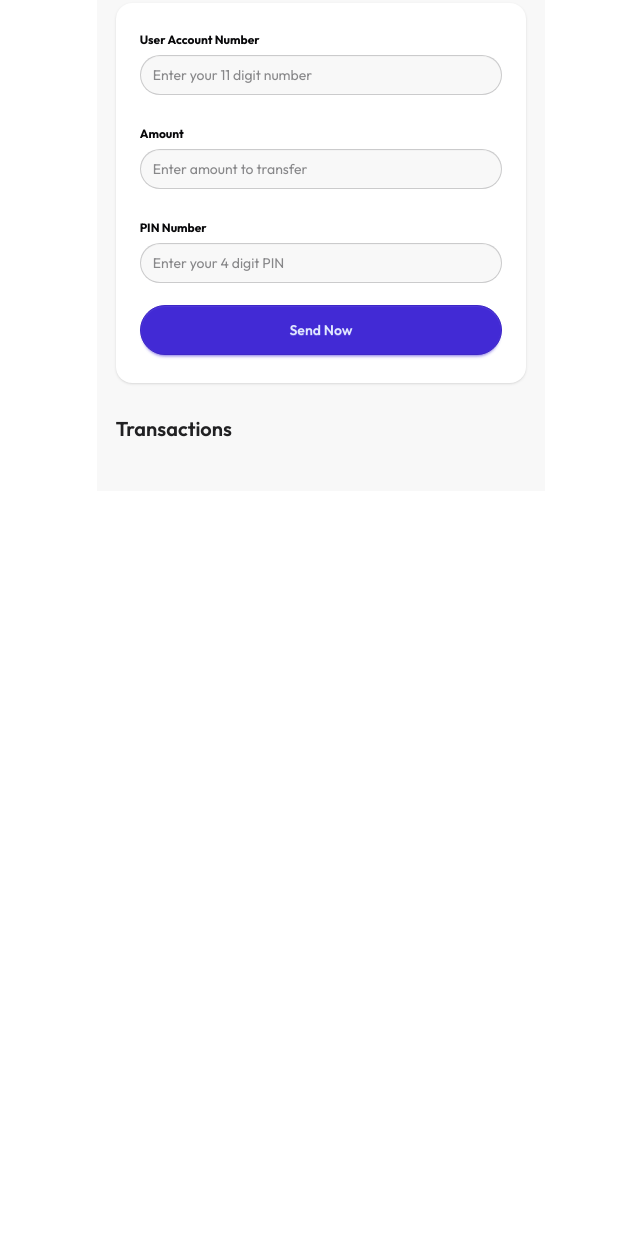
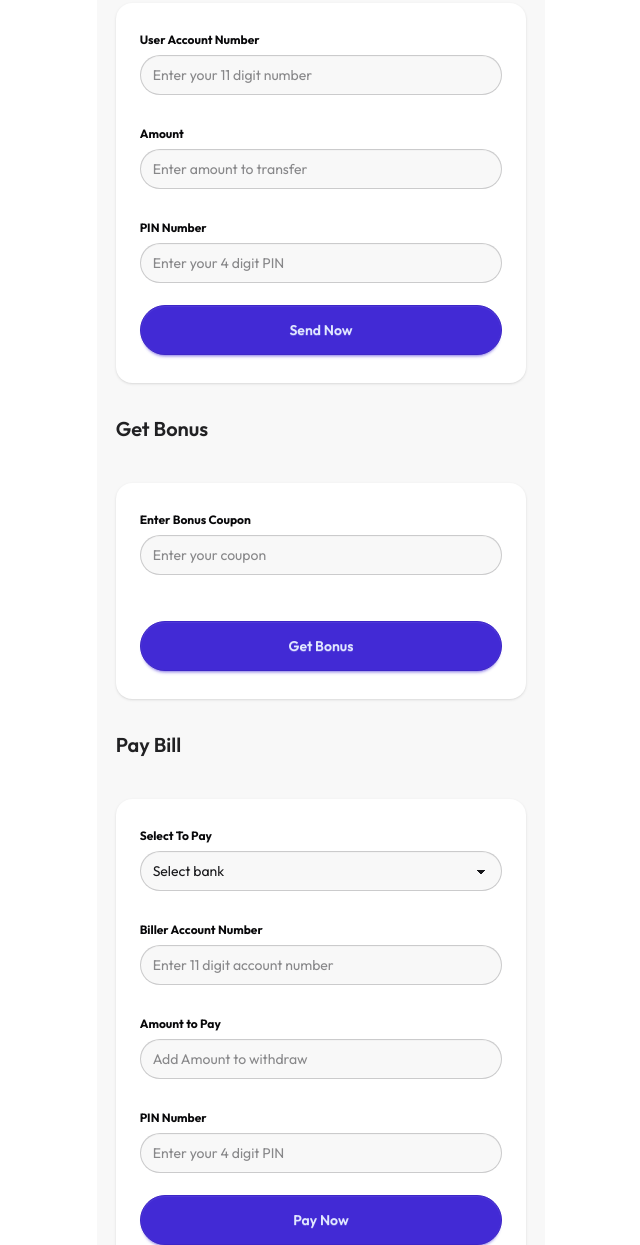
Before and after one commit to Saha-Ovi/payoo-mobile, a plain HTML site: page home.html in a window 1280 px wide. Shown: the part 1555-2800 px from the top of the page, without its empty margins (319-959 px from the left). Before the commit the page ends 2046 px from the top, so only its background shows below. Drawn offline with nearby package versions, Linux system fonts and the light colour scheme.

Commit message:
get bonus and functional

```diff
--- a/home.html
+++ b/home.html
@@ -95,7 +95,7 @@
             <img src="./assets/opt-3.png" alt="" />
             <p>Transfer Money</p>
           </button>
-          <button
+          <button onclick="showOnly('bonus-money')"
             class="btn btn-primary btn-soft flex-col h-full p-3 rounded-lg"
           >
             <img src="./assets/opt-4.png" alt="" />
@@ -130,7 +130,7 @@
                   id="add-money-bank"
                   class="select w-full rounded-full bg-base-200"
                 >
-                  <option disabled selected>Select back</option>
+                  <option disabled selected>Select bank</option>
                   <option value="DBBL">DBBL</option>
                   <option value="City">City Bank</option>
                   <option value="UCB">UCB</option>
@@ -274,6 +274,99 @@
         </div>
       </section>
 
+      <!-- get bonus -->
+        <section id="bonus-money" class="w-11/12 mx-auto py-4">
+        <h2 class="font-semibold text-neutral/90 text-xl">Get Bonus</h2>
+        <div class="form pt-10">
+          <div class="card bg-base-100 w-full shadow rounded-2xl">
+            <div class="card-body">
+              <fieldset class="fieldset">
+                <label class="label text-neutral font-bold">Enter Bonus Coupon</label>
+                <input
+                  id="bonus-coupon-number"
+                  maxlength="4"
+                  type="text"
+                  class="input w-full bg-base-200 rounded-full"
+                  placeholder="Enter your coupon"
+                />
+                <br />
+                <button
+                  id="bonus-money-btn"
+                  class="btn btn-primary rounded-full mt-4 p-6"
+                >
+                  Get Bonus
+                </button>
+              </fieldset>
+            </div>
+          </div>
+        </div>
+      </section>
+
+      <!-- PayBill -->
+      <section id="pay-bill-money" class="w-11/12 mx-auto py-4">
+        <h2 class="font-semibold text-neutral/90 text-xl">Pay Bill</h2>
+        <div class="form pt-10">
+          <div class="card bg-base-100 w-full shadow rounded-2xl">
+            <div class="card-body">
+              <fieldset class="fieldset">
+                <label class="label text-neutral font-bold"
+                  >Select To Pay</label
+                >
+                <select
+                  id="pay-bill-bank"
+                  class="select w-full rounded-full bg-base-200"
+                >
+                  <option disabled selected>Select bank</option>
+                  <option value="DBBL">DBBL</option>
+                  <option value="City">City Bank</option>
+                  <option value="UCB">UCB</option>
+                </select>
+                <br />
+
+                <label class="label text-neutral font-bold"
+                  >Biller Account Number</label
+                >
+                <input
+                  id="pay-bill-number"
+                  maxlength="11"
+                  minlength="11"
+                  type="text"
+                  class="input w-full bg-base-200 rounded-full"
+                  placeholder="Enter 11 digit account number"
+                />
+                <br />
+                <label class="label text-neutral font-bold"
+                  >Amount to Pay</label
+                >
+                <input
+                  id="pay-bill-amount"
+                  type="number"
+                  class="input w-full bg-base-200 rounded-full"
+                  placeholder="Add Amount to withdraw"
+                />
+                <br />
+
+                <label class="label text-neutral font-bold">PIN Number</label>
+                <input
+                  id="pay-bill-pin"
+                  maxlength="4"
+                  type="password"
+                  class="input bg-base-200 w-full rounded-full"
+                  placeholder="Enter your 4 digit PIN"
+                />
+
+                <button
+                  id="pay-bill-btn"
+                  class="btn btn-primary rounded-full mt-4 p-6"
+                >
+                  Pay Now
+                </button>
+              </fieldset>
+            </div>
+          </div>
+        </div>
+      </section>
+
       <!-- Transaction History -->
       <section class="w-11/12 mx-auto py-4" id="transactions-history">
         <h2 class="font-semibold text-neutral/90 text-xl">Transactions</h2>
@@ -286,5 +379,7 @@
     <script src="scripitJS/add-money.js"></script>
     <script src="./scripitJS/cashout.js"></script>
     <script src="./scripitJS/transfer-money.js"></script>
+    <script src="./scripitJS/bonus.js"></script>
+    <script src="./scripitJS/pay.js"></script>
   </body>
 </html>
--- a/scripitJS/add-money.js
+++ b/scripitJS/add-money.js
@@ -4,7 +4,7 @@
 document.getElementById("add-money-btn").addEventListener("click", function () {
   // 2.get select a bank
   const bankAccount = getInputValue("add-money-bank");
-  if (bankAccount === "Select back") {
+  if (bankAccount === "Select bank") {
     alert("Please select a Bank");
     return;
   }
--- /dev/null
+++ b/scripitJS/bonus.js
@@ -0,0 +1,37 @@
+// console.log("hello");
+// 1.get bonus btn
+let bonusAmount = 0;
+document
+  .getElementById("bonus-money-btn")
+  .addEventListener("click", function () {
+    // 2.get balance
+    const balance = getBalance();
+    // 3.get coupon input
+    const couponCode = getInputValue("bonus-coupon-number");
+    if (couponCode === "os20" || couponCode === "OS20") {
+      alert("Coupon Successful");
+      bonusAmount = (balance * 20) / 100;
+    } else {
+      alert("Invalid Coupon");
+    }
+
+    // 4.get current balance
+    const currentBalance = balance + bonusAmount;
+    // 5.setBalance
+    setBalance(currentBalance);
+       // transaction section update
+            // 1.get transaction history parent
+            const history=document.getElementById("transactions-history-container");
+            // 2.create Element
+            const newElement=document.createElement("div");
+            // 3.push transaction history into InnerHTML
+            newElement.innerHTML=`
+             <div id="transactions-card" class="py-4 bg-base-100">
+
+            Add Bonus money ${bonusAmount}  at ${new Date()}
+          </div>
+
+            `
+            // 4.appendchild to parent
+            history.append(newElement);
+  });
--- a/scripitJS/machine.js
+++ b/scripitJS/machine.js
@@ -1,7 +1,6 @@
 // console.log("Hey!")
 
 // get input value using id
-
 function getInputValue(id)
 {
     const input=document.getElementById(id);
@@ -15,7 +14,7 @@ function getBalance()
 {
     const balanceElement=document.getElementById("balance");
     const balance=balanceElement.innerText;
-    console.log(Number(balance));
+    // console.log(Number(balance));
     return Number(balance);
 }
 
@@ -37,13 +36,16 @@ function showOnly(id)
     // console.log(cashOut);
 
     const transferMoney=document.getElementById("transfer-money");
+    const getBonus=document.getElementById("bonus-money");
 
     const transaction=document.getElementById("transactions-history");
+
 
     //2. hide all
     addMoney.classList.add("hidden");
     cashOut.classList.add("hidden");
     transferMoney.classList.add("hidden");
+    getBonus.classList.add("hidden");
     transaction.classList.add("hidden");
 
     // 3. specific id element show
```
Also changed, not shown: scripitJS/pay.js (added).
